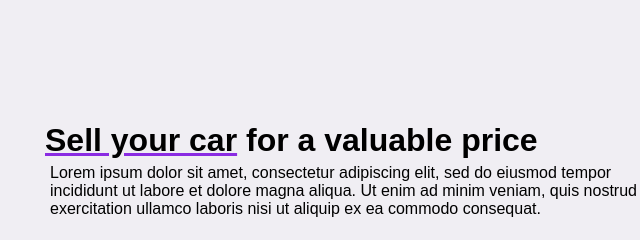
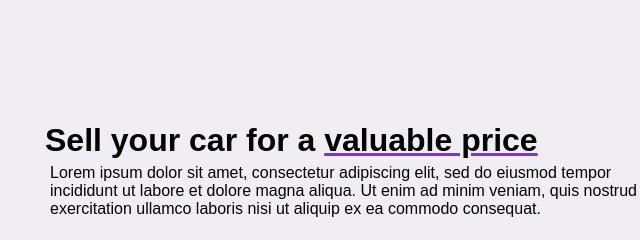
Before and after one commit to Shitlord69/Shitlord69.github.io, a plain HTML site: page index.html in a window 1280 px wide. Shown: the part 2380-2620 px from the top of the page, 5-645 px from the left. Drawn offline with Linux system fonts and the light colour scheme.

Commit message:
Update index.html

```diff
--- a/index.html
+++ b/index.html
@@ -61,7 +61,7 @@
 
                 <div id="homeslide2" class="slide">
                     <div id="homeslide2wrapper">
-                        <h2><u>Sell your car</u> for a valuable price</h2>
+                        <h2>Sell your car for a <u>valuable price</u></h2>
                         <p>Lorem ipsum dolor sit amet, consectetur adipiscing elit, sed do eiusmod tempor incididunt ut labore et dolore magna aliqua. Ut enim ad minim veniam, quis nostrud exercitation ullamco laboris nisi ut aliquip ex ea commodo consequat.</p>
                         <br><br><br><br>
                         <a href="sell.html">Sell Car Now</a>
```
